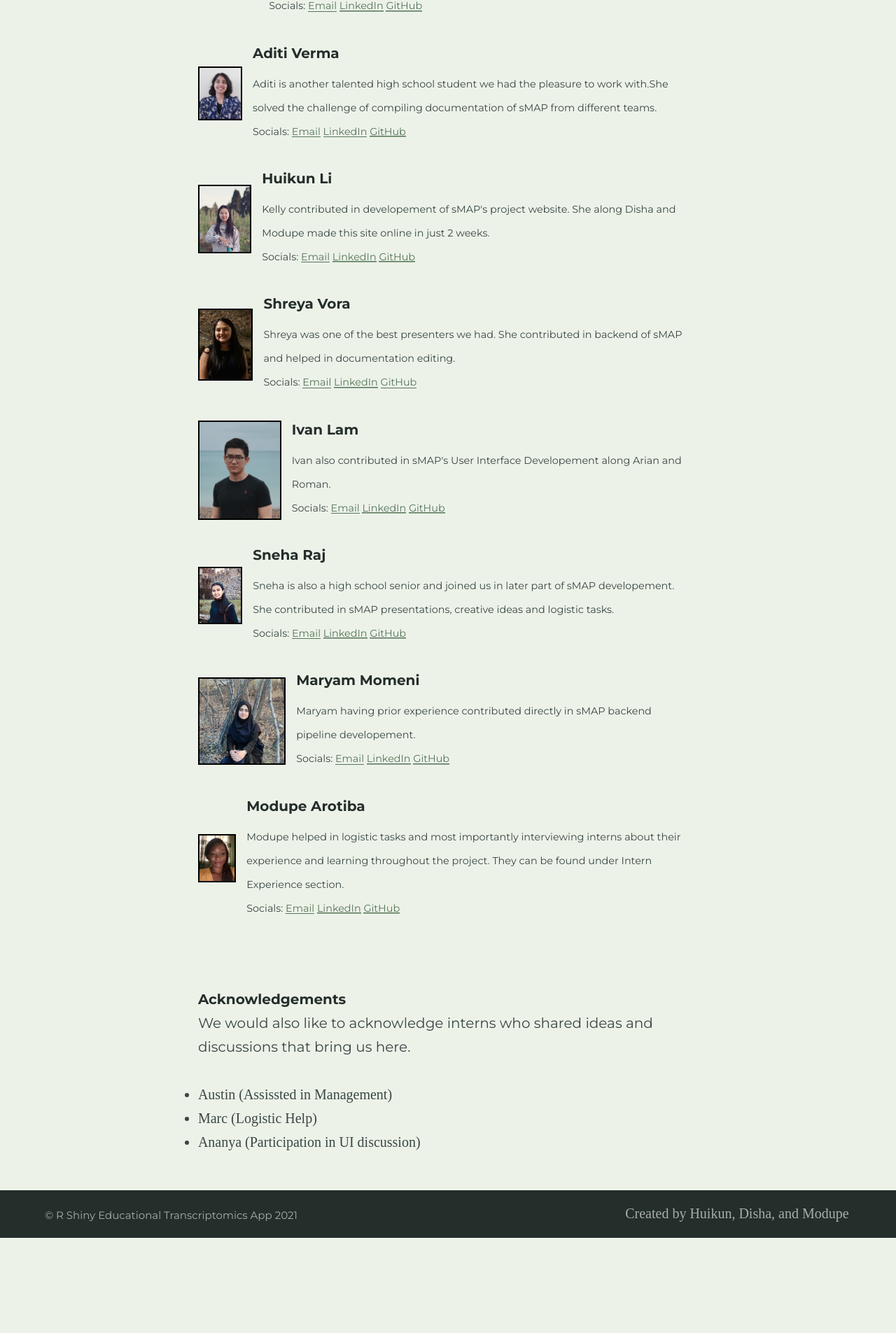
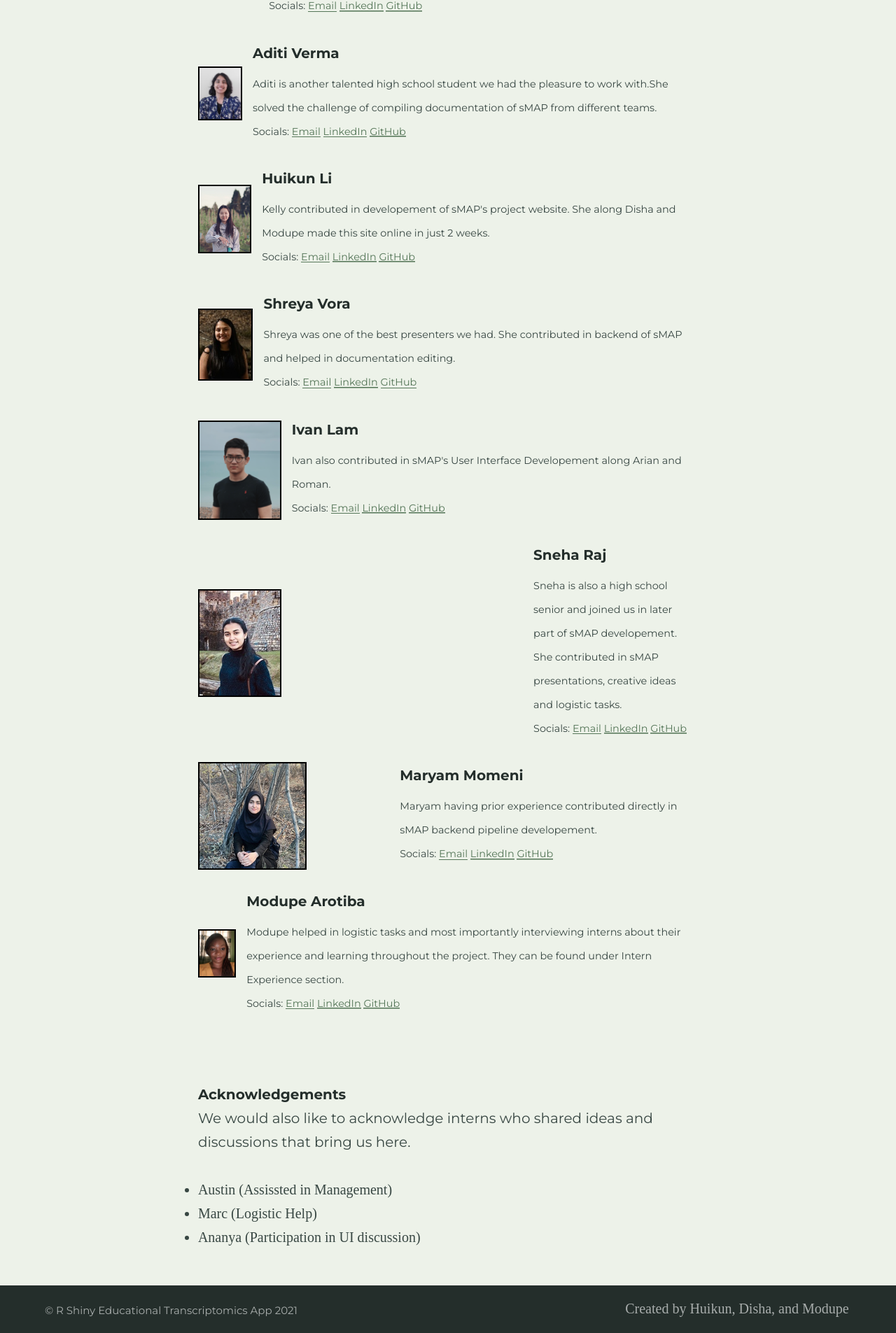
Before and after one commit to BI-STEM-Away/sMAP, a Jekyll site: the page built from ourTeam.md, in a window 1280 px wide. Shown: the part 1131-3036 px from the top of the page at 70% size. Built offline with Jekyll 4.4.1, drawn with Linux system fonts in a browser that asks for light colours; our own code applies the rules of GitHub Pages for plain Markdown files; before the commit the page ends 2900 px from its top, so only the background shows below that.

Commit message:
Update ourTeam.md

```diff
--- a/ourTeam.md
+++ b/ourTeam.md
@@ -223,7 +223,7 @@
       height="200" alt="screen shot 2017-08-07 at 12 18 15 pm"
       src="https://bi-stem-away.github.io/sMAP/images/IMG_9040_copy.jpg">
       </td>
-      <td style="font-size:85%;padding:5px;">
+      <td style="font-size:85%;padding:5px; width:250px !important">
       <h6 style="margin-left:10px; text-align:left;margin-bottom:10px;">
       Sneha Raj</h6>
       <p style="margin-left:10px; text-align:left;padding:0;">
@@ -247,7 +247,7 @@
       height="200" alt="screen shot 2017-08-07 at 12 18 15 pm"
       src="https://bi-stem-away.github.io/sMAP/images/Maryam.jpg">
       </td>
-      <td style="font-size:85%;padding:5px;">
+      <td style="font-size:85%;padding:5px;max-width:250px">
       <h6 style="margin-left:10px; text-align:left;margin-bottom:10px;">
       Maryam Momeni</h6>
       <p style="margin-left:10px; text-align:left;padding:0;">
@@ -271,7 +271,7 @@
       height="200" alt="screen shot 2017-08-07 at 12 18 15 pm"
       src="https://bi-stem-away.github.io/sMAP/images/Modupe.jpg">
       </td>
-      <td style="font-size:85%;padding:5px;">
+      <td style="font-size:85%;padding:5px; max-width:70%" >
       <h6 style="margin-left:10px; text-align:left;margin-bottom:10px;">
       Modupe Arotiba</h6>
       <p style="margin-left:10px; text-align:left;padding:0;">
```
